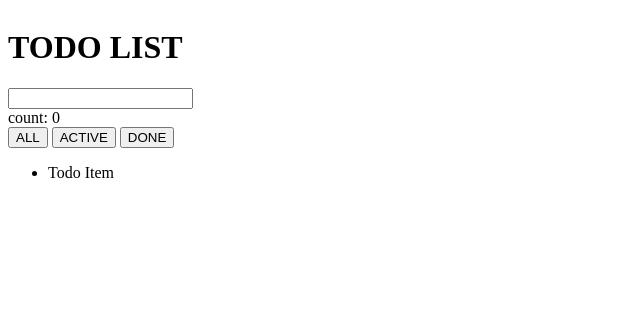
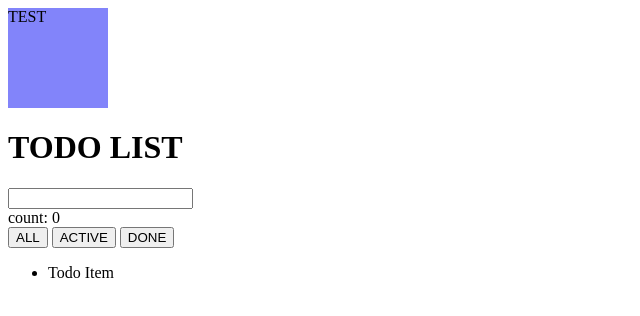
Before and after one commit to chan9yu/svelte-todo-app, a Svelte app: page / in a window 1280 px wide. Shown: the top 316 px of the page, without its empty margins (0-640 px from the left). Built offline with nearby package versions, Linux system fonts and the light colour scheme.

Commit message:
feat: 전역 스타일 적용

```diff
--- a/package.json
+++ b/package.json
@@ -30,6 +30,7 @@
 		"@tsconfig/svelte": "^5.0.0",
 		"@typescript-eslint/eslint-plugin": "^6.0.0",
 		"@typescript-eslint/parser": "^6.0.0",
+		"autoprefixer": "^10.4.14",
 		"commitizen": "^4.3.0",
 		"cz-conventional-changelog": "^3.3.0",
 		"eslint": "^8.42.0",
@@ -39,6 +40,7 @@
 		"lint-staged": "^13.2.3",
 		"prettier": "^2.8.8",
 		"prettier-plugin-svelte": "^2.10.1",
+		"sass": "^1.63.6",
 		"svelte": "^4.0.5",
 		"svelte-check": "^3.4.3",
 		"tslib": "^2.4.1",
--- a/src/App.svelte
+++ b/src/App.svelte
@@ -3,12 +3,13 @@
 </script>
 
 <main>
+	<div class="test">TEST</div>
 	<TodoHeader />
 	<TodoInfo />
 	<TodoList />
 </main>
 
-<style>
+<style lang="scss">
 	main {
 		display: flex;
 		flex-direction: column;
--- /dev/null
+++ b/src/styles/colors.scss
@@ -0,0 +1 @@
+$primary: #8284fa;
--- /dev/null
+++ b/src/styles/index.scss
@@ -0,0 +1,7 @@
+@import './colors';
+
+.test {
+	width: 100px;
+	height: 100px;
+	background-color: $primary;
+}
--- a/vite.config.ts
+++ b/vite.config.ts
@@ -1,10 +1,23 @@
-import { svelte } from '@sveltejs/vite-plugin-svelte'
-import { defineConfig } from 'vite'
+import { svelte } from '@sveltejs/vite-plugin-svelte';
+import autoprefixer from 'autoprefixer';
+import { defineConfig, UserConfig } from 'vite';
 
-// https://vitejs.dev/config/
-export default defineConfig({
-  plugins: [svelte()],
-  server: {
-    port: 3040
-  }
-})
+const config = <UserConfig>defineConfig({
+	plugins: [svelte()],
+	server: {
+		host: 'localhost',
+		port: 3040
+	},
+	css: {
+		preprocessorOptions: {
+			scss: {
+				additionalData: `@import "./src/styles/index.scss";`
+			}
+		},
+		postcss: {
+			plugins: [autoprefixer()]
+		}
+	}
+});
+
+export default config;
```
Also changed, not shown: 2 other files (tests, documents, lock files or other folders).
